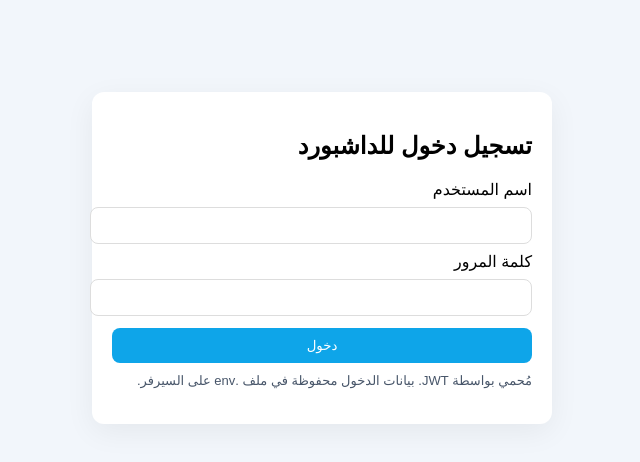
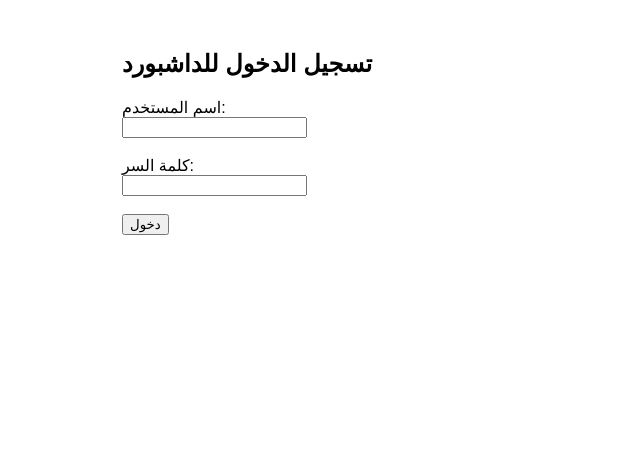
Before and after one commit to johnlatif2026/Leaks, a website: page login.html in a window 1280 px wide. Shown: the whole page, without its empty margins (318-958 px from the left). Drawn offline with Linux system fonts and the light colour scheme.

Commit message:
Update login.html

```diff
--- a/login.html
+++ b/login.html
@@ -1,48 +1,32 @@
 <!doctype html>
-<html lang="ar">
+<html>
 <head>
-  <meta charset="utf-8"/>
-  <meta name="viewport" content="width=device-width,initial-scale=1"/>
-  <title>تسجيل دخول</title>
-  <style>
-    body { font-family: Arial, sans-serif; direction: rtl; text-align: right; padding: 24px; background: #f2f6fb; }
-    .card { max-width:420px; margin:60px auto; background:#fff; padding:20px; border-radius:12px; box-shadow:0 8px 30px rgba(2,6,23,0.06); }
-    label, input, button { display:block; width:100%; margin-top:8px; }
-    input { padding:10px; border-radius:8px; border:1px solid #ddd; }
-    button { margin-top:12px; padding:10px; border-radius:8px; border:0; background:#0ea5e9; color:white; cursor:pointer; }
-    .note { margin-top:10px; font-size:13px; color:#475569; }
-  </style>
+  <meta charset="utf-8" />
+  <title>Login</title>
+  <meta name="viewport" content="width=device-width,initial-scale=1" />
 </head>
-<body>
-  <div class="card">
-    <h2>تسجيل دخول للداشبورد</h2>
-    <form id="loginForm">
-      <label for="user">اسم المستخدم</label>
-      <input id="user" name="username" required />
-      <label for="pass">كلمة المرور</label>
-      <input id="pass" name="password" type="password" required />
-      <button type="submit">دخول</button>
-    </form>
-    <p class="note">مُحمي بواسطة JWT. بيانات الدخول محفوظة في ملف .env على السيرفر.</p>
-    <p id="error" style="color:#b91c1c;"></p>
+<body style="font-family:Arial;padding:30px;max-width:400px;margin:auto;">
+  <h2>تسجيل الدخول للداشبورد</h2>
+  <div>
+    <label>اسم المستخدم:<br/><input id="user" /></label><br/><br/>
+    <label>كلمة السر:<br/><input id="pass" type="password" /></label><br/><br/>
+    <button id="loginBtn">دخول</button>
   </div>
-
   <script>
-    document.getElementById('loginForm').addEventListener('submit', async (e) => {
-      e.preventDefault();
-      const username = document.getElementById('user').value.trim();
+    document.getElementById('loginBtn').addEventListener('click', async () => {
+      const username = document.getElementById('user').value;
       const password = document.getElementById('pass').value;
       const res = await fetch('/api/login', {
         method: 'POST',
-        headers: {'Content-Type':'application/json'},
+        headers: { 'Content-Type': 'application/json' },
         body: JSON.stringify({ username, password })
       });
       if (res.ok) {
-        // token is in httpOnly cookie; redirect to dashboard
+        // cookie httpOnly ستوضع تلقائياً؛ نوجه المستخدم إلى /dashboard
         window.location.href = '/dashboard';
       } else {
-        const j = await res.json().catch(()=>({error:'خطأ'}));
-        document.getElementById('error').textContent = j.error || 'خطأ في تسجيل الدخول';
+        const j = await res.json();
+        alert(j.message || 'فشل الدخول');
       }
     });
   </script>
```
